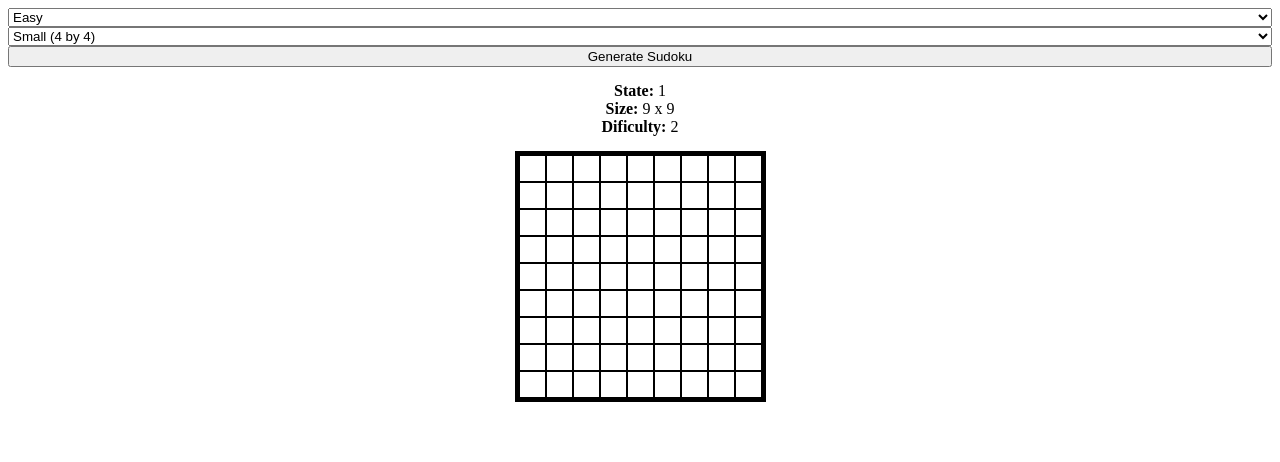
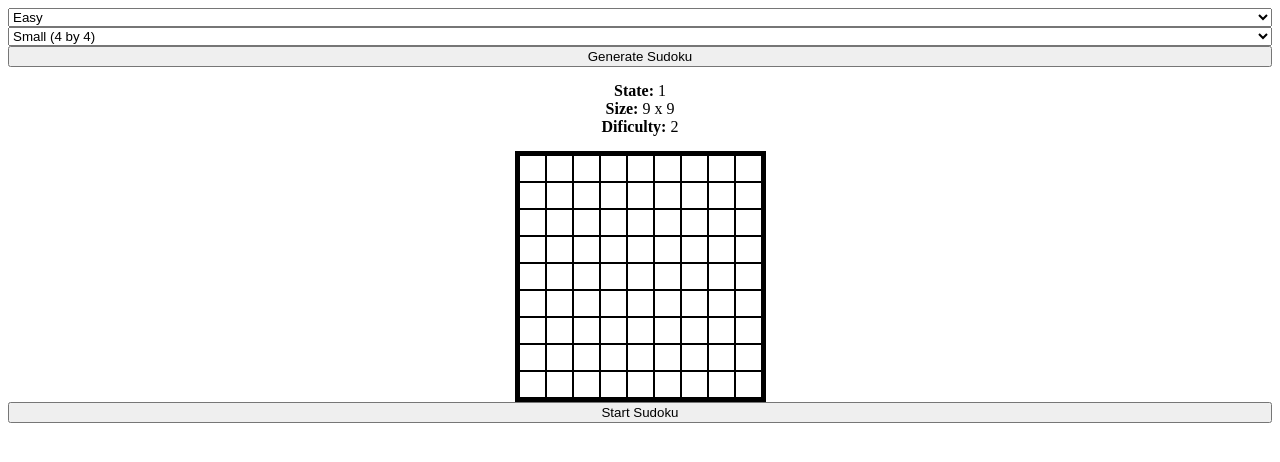
Before and after one commit to Dogas97/react-doku, a React (Create React App) app: page / in a window 1280 px wide. Shown: the top 462 px of the page. Built offline with nearby package versions, Linux system fonts and the light colour scheme.

Commit message:
Added Start Button

```diff
--- a/src/App.js
+++ b/src/App.js
@@ -13,7 +13,7 @@ import Grid from "./Grid";
 export default function App() {
   const gridSizeRef = useRef(null)
   const gridDifficultyRef = useRef(null)
-  const [grid, setGrid] = useState({
+  var [grid, setGrid] = useState({
     state: 1,
     size: '9',
     dificulty: 2,
@@ -52,6 +52,14 @@ export default function App() {
     }
   }
 
+  const handleStartGrid = (() => {
+    if (grid.state === 0) {
+      grid.state = 1
+    } else { }
+
+    console.log(grid)
+  })
+
   return (
     <div style={{ display: "flex", flexDirection: "column" }}>
       <select ref={gridDifficultyRef}>
@@ -82,6 +90,10 @@ export default function App() {
       </button>
 
       <Grid grid={grid} />
+
+      <button onClick={handleStartGrid}>
+        Start Sudoku
+      </button>
     </div>
   );
 }
```
